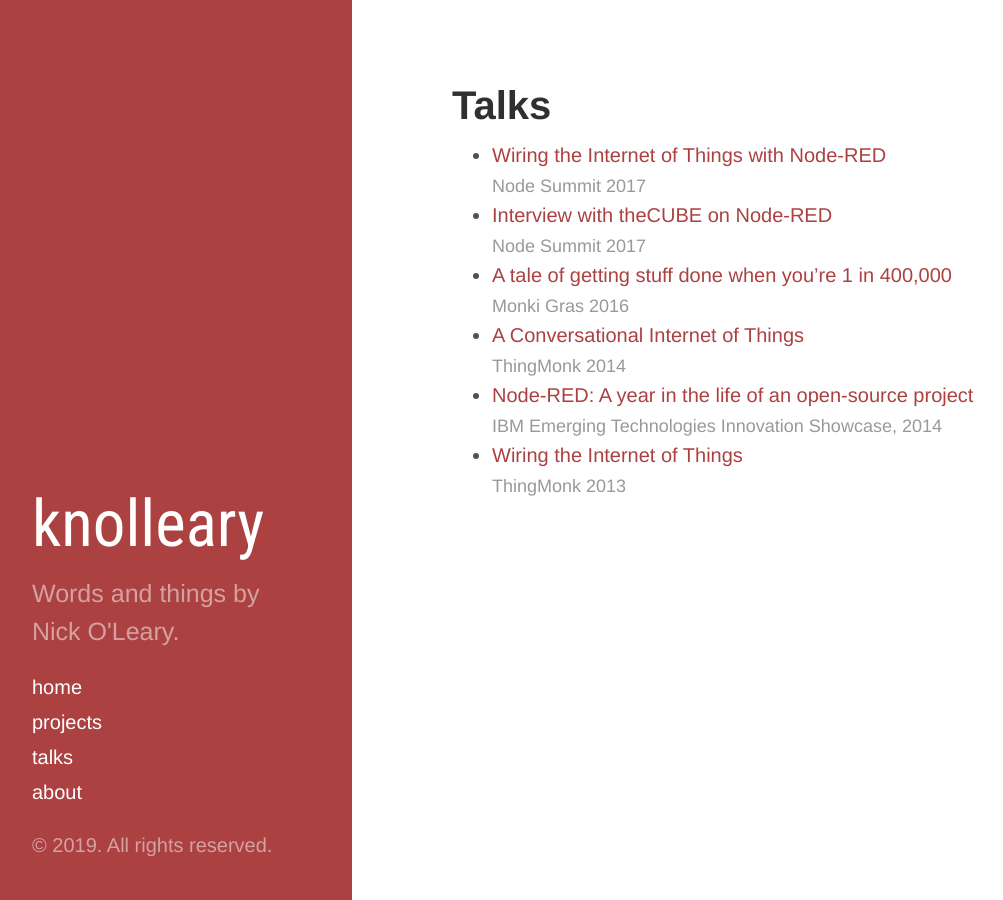
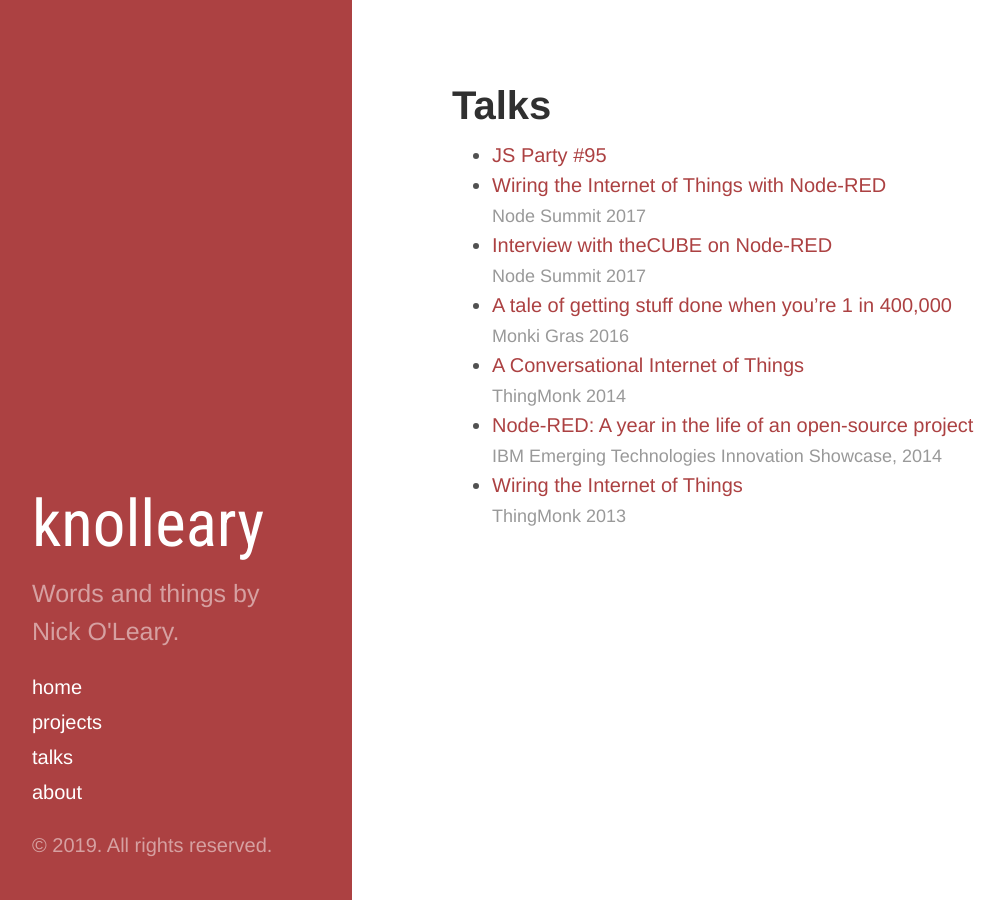
Before and after one commit to knolleary/knolleary.github.io, a Jekyll site: the page built from talks.md, in a window 1280 px wide. Shown: the whole page, without its empty margins (8-1011 px from the left). Built offline with Jekyll 4.4.1, drawn with Linux system fonts in a browser that asks for light colours.

Commit message:
Update talks.md

```diff
--- a/talks.md
+++ b/talks.md
@@ -2,6 +2,7 @@
 layout: page
 title: Talks
 ---
+*   [JS Party #95](https://changelog.com/jsparty/95)
 *   [Wiring the Internet of Things with Node-RED<br><span style="font-size: 0.9em; color:#999">Node Summit 2017</span>](https://vimeo.com/228918093)
 *   [Interview with theCUBE on Node-RED<br><span style="font-size: 0.9em; color:#999">Node Summit 2017</span>](https://www.youtube.com/watch?v=pzYAQkkFaXI)
 *   [A tale of getting stuff done when you're 1 in 400,000<br><span style="font-size: 0.9em; color:#999">Monki Gras 2016</span>](https://www.youtube.com/watch?v=Bbg1017amZs)
```
